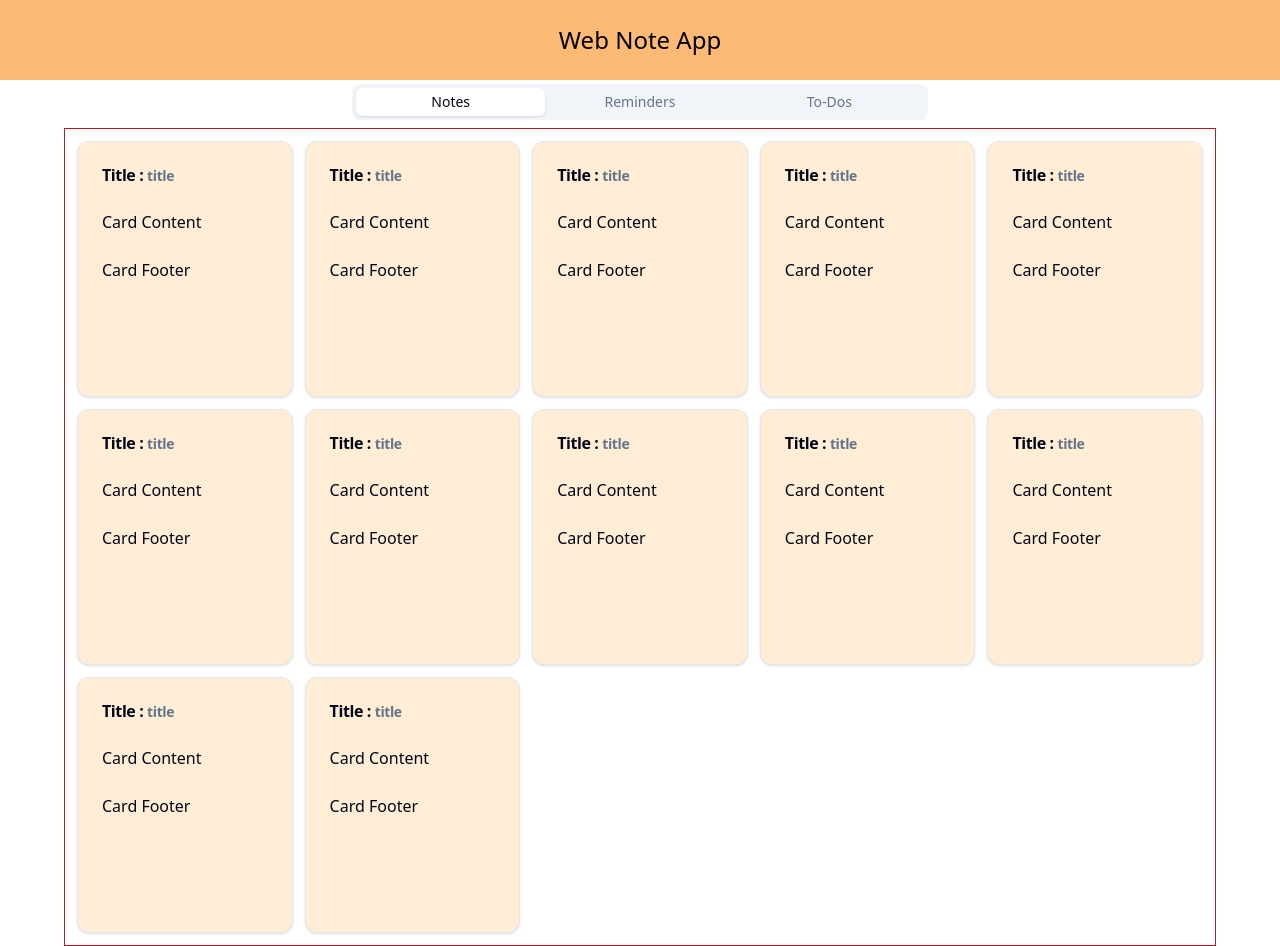
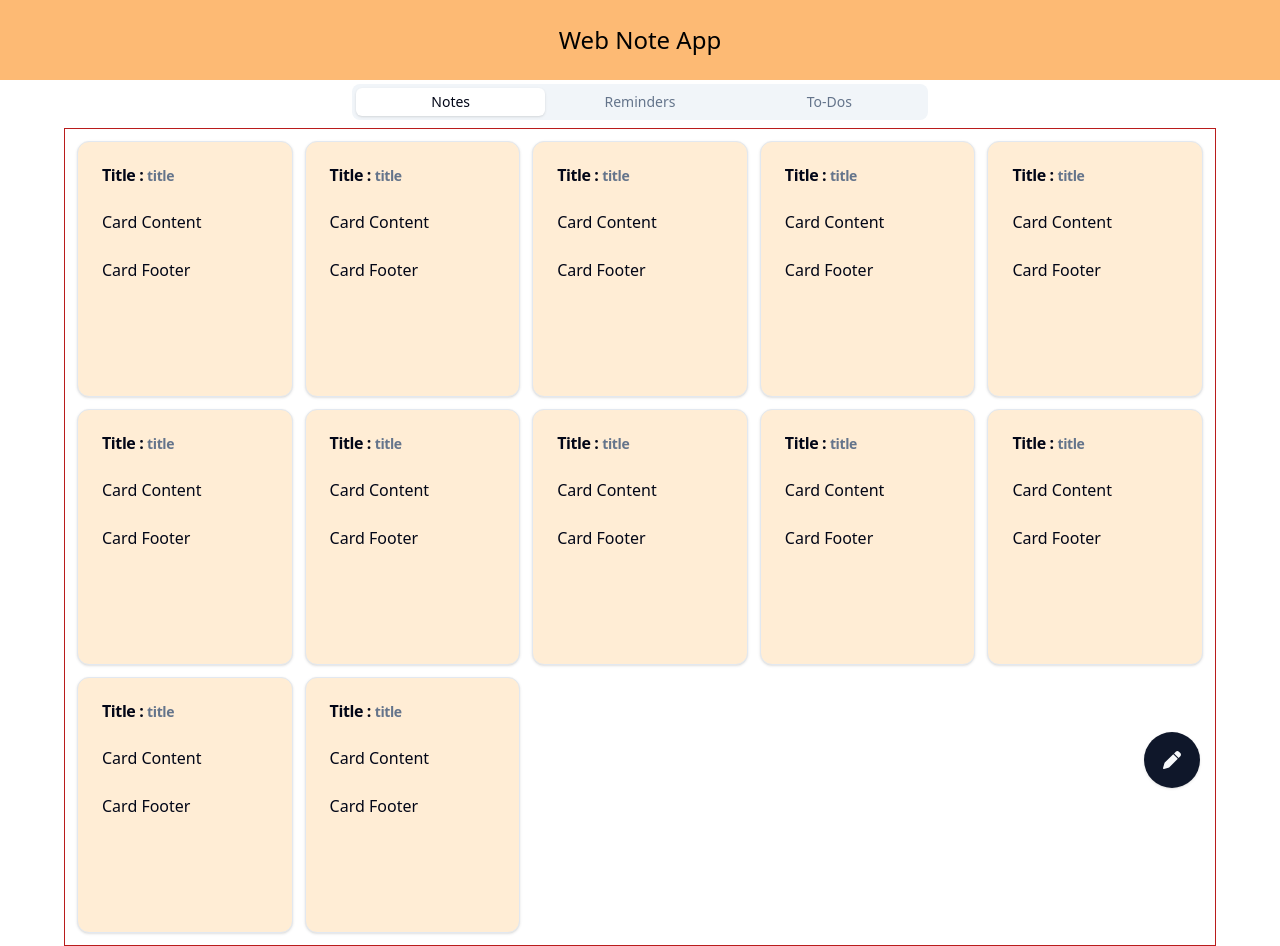
Before and after one commit to AlirezaHmami/web-note, a React (Vite) app: page / in a window 1280 px wide. Built offline with nearby package versions, Linux system fonts and the light colour scheme.

Commit message:
add note btn inited

```diff
--- /dev/null
+++ b/src/Components/ui/button.tsx
@@ -0,0 +1,57 @@
+import * as React from "react"
+import { Slot } from "@radix-ui/react-slot"
+import { cva, type VariantProps } from "class-variance-authority"
+
+import { cn } from "@/lib/utils"
+
+const buttonVariants = cva(
+  "inline-flex items-center justify-center whitespace-nowrap rounded-md text-sm font-medium transition-colors focus-visible:outline-none focus-visible:ring-1 focus-visible:ring-slate-950 disabled:pointer-events-none disabled:opacity-50 dark:focus-visible:ring-slate-300",
+  {
+    variants: {
+      variant: {
+        default:
+          "bg-slate-900 text-slate-50 shadow hover:bg-slate-900/90 dark:bg-slate-50 dark:text-slate-900 dark:hover:bg-slate-50/90",
+        destructive:
+          "bg-red-500 text-slate-50 shadow-sm hover:bg-red-500/90 dark:bg-red-900 dark:text-slate-50 dark:hover:bg-red-900/90",
+        outline:
+          "border border-slate-200 bg-white shadow-sm hover:bg-slate-100 hover:text-slate-900 dark:border-slate-800 dark:bg-slate-950 dark:hover:bg-slate-800 dark:hover:text-slate-50",
+        secondary:
+          "bg-slate-100 text-slate-900 shadow-sm hover:bg-slate-100/80 dark:bg-slate-800 dark:text-slate-50 dark:hover:bg-slate-800/80",
+        ghost: "hover:bg-slate-100 hover:text-slate-900 dark:hover:bg-slate-800 dark:hover:text-slate-50",
+        link: "text-slate-900 underline-offset-4 hover:underline dark:text-slate-50",
+      },
+      size: {
+        default: "h-9 px-4 py-2",
+        sm: "h-8 rounded-md px-3 text-xs",
+        lg: "h-10 rounded-md px-8",
+        icon: "h-9 w-9",
+      },
+    },
+    defaultVariants: {
+      variant: "default",
+      size: "default",
+    },
+  }
+)
+
+export interface ButtonProps
+  extends React.ButtonHTMLAttributes<HTMLButtonElement>,
+    VariantProps<typeof buttonVariants> {
+  asChild?: boolean
+}
+
+const Button = React.forwardRef<HTMLButtonElement, ButtonProps>(
+  ({ className, variant, size, asChild = false, ...props }, ref) => {
+    const Comp = asChild ? Slot : "button"
+    return (
+      <Comp
+        className={cn(buttonVariants({ variant, size, className }))}
+        ref={ref}
+        {...props}
+      />
+    )
+  }
+)
+Button.displayName = "Button"
+
+export { Button, buttonVariants }
--- a/src/Views/Notes.tsx
+++ b/src/Views/Notes.tsx
@@ -1,12 +1,19 @@
 import NoteCardBox from "@/Components/NoteCard";
+import { Button } from "@/Components/ui/button";
+import { FaPen } from "react-icons/fa6";
 
 function Notes() {
   const tmepNotes = [1, 2, 3, 4, 5, 6, 7, 8, 9, 10, 11, 12];
   return (
-    <div className="grid grid-cols-5 gap-3 w-full border border-red-700 p-3">
+    <div className="grid grid-cols-5 gap-3 w-full border border-red-700 p-3 relative">
       {tmepNotes.map((t) => (
         <NoteCardBox key={t} />
       ))}
+
+        <Button className="w-14 h-14 rounded-full fixed right-20 bottom-3">
+          <FaPen className="text-lg"/>
+        </Button>
+
     </div>
   );
 }
```
